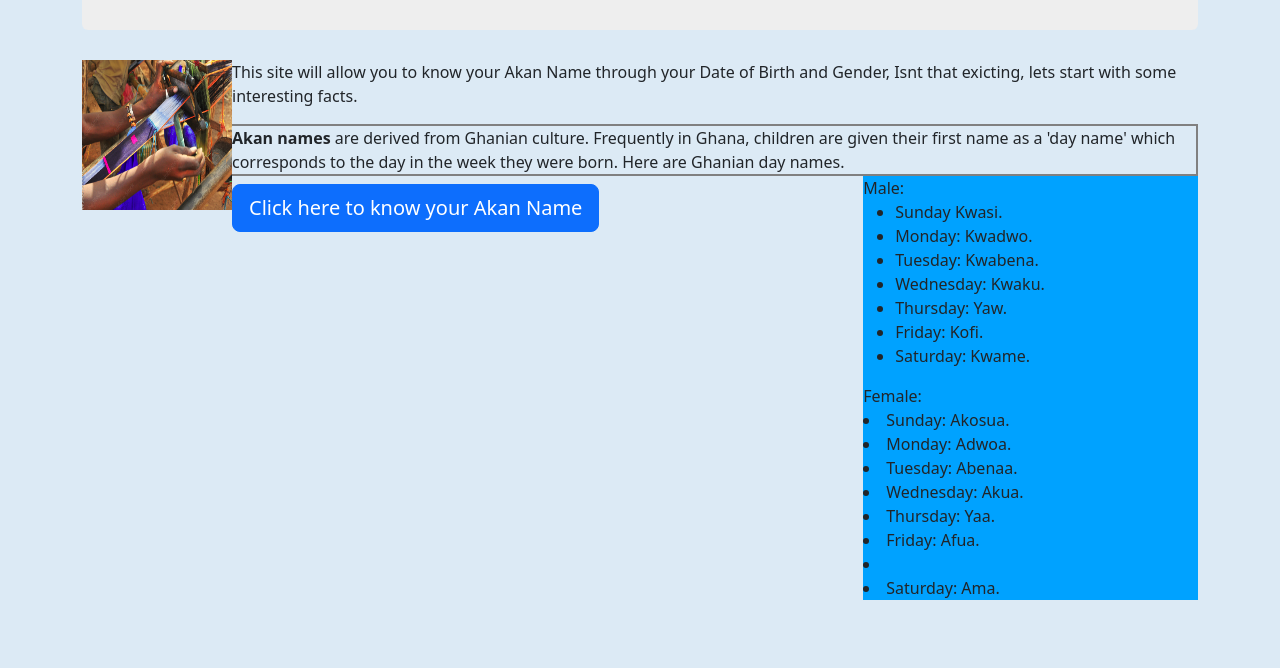
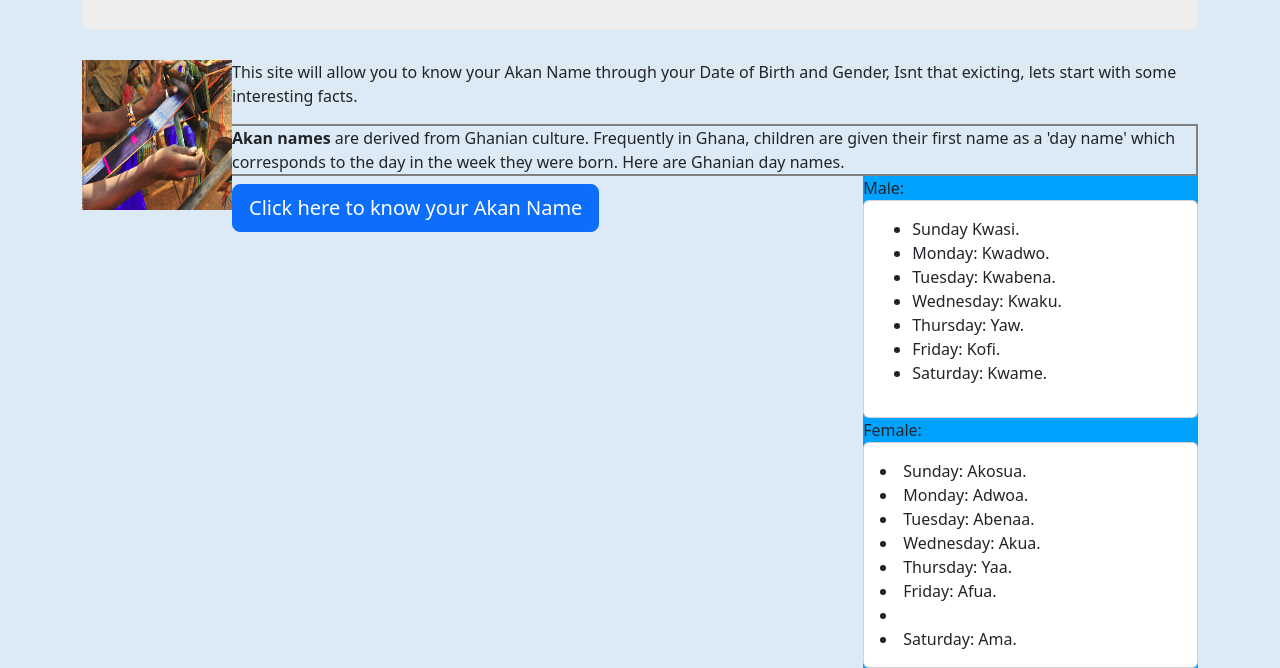
Before and after one commit to samuelgreg/Akan-Name-Generator, a plain HTML site: page index.html in a window 1280 px wide. Shown: the part 150-818 px from the top of the page. Drawn offline with nearby package versions, Linux system fonts and the light colour scheme.

Commit message:
added cards to name section

```diff
--- a/index.html
+++ b/index.html
@@ -20,6 +20,8 @@
 </div>
 <div class="sidebar">
 Male:
+<div class="card">
+  <div class="card-body">
 <ul>
   <li>Sunday Kwasi.</li>
   <li>Monday: Kwadwo.</li>
@@ -29,7 +31,11 @@ Male:
   <li>Friday: Kofi.</li>
   <li>Saturday: Kwame.</li>
 </ul>
+</div>
+</div>
 Female:
+<div class="card">
+  <div class="card-body">
 <li>Sunday: Akosua.</li>
 <li>Monday: Adwoa.</li>
 <li>Tuesday: Abenaa.</li>
@@ -38,6 +44,8 @@ Female:
 <li>Friday: Afua.<li>
 <li>Saturday: Ama.</li>
 </div>
+</div>
+</div>
 <h1 id = "myOutput" ></h1>
 <button type="button" class="btn btn-primary btn-lg" onclick="akanNames()"> Click here to know your Akan Name</button>
 <script src="/js/main.js"></script>
```
